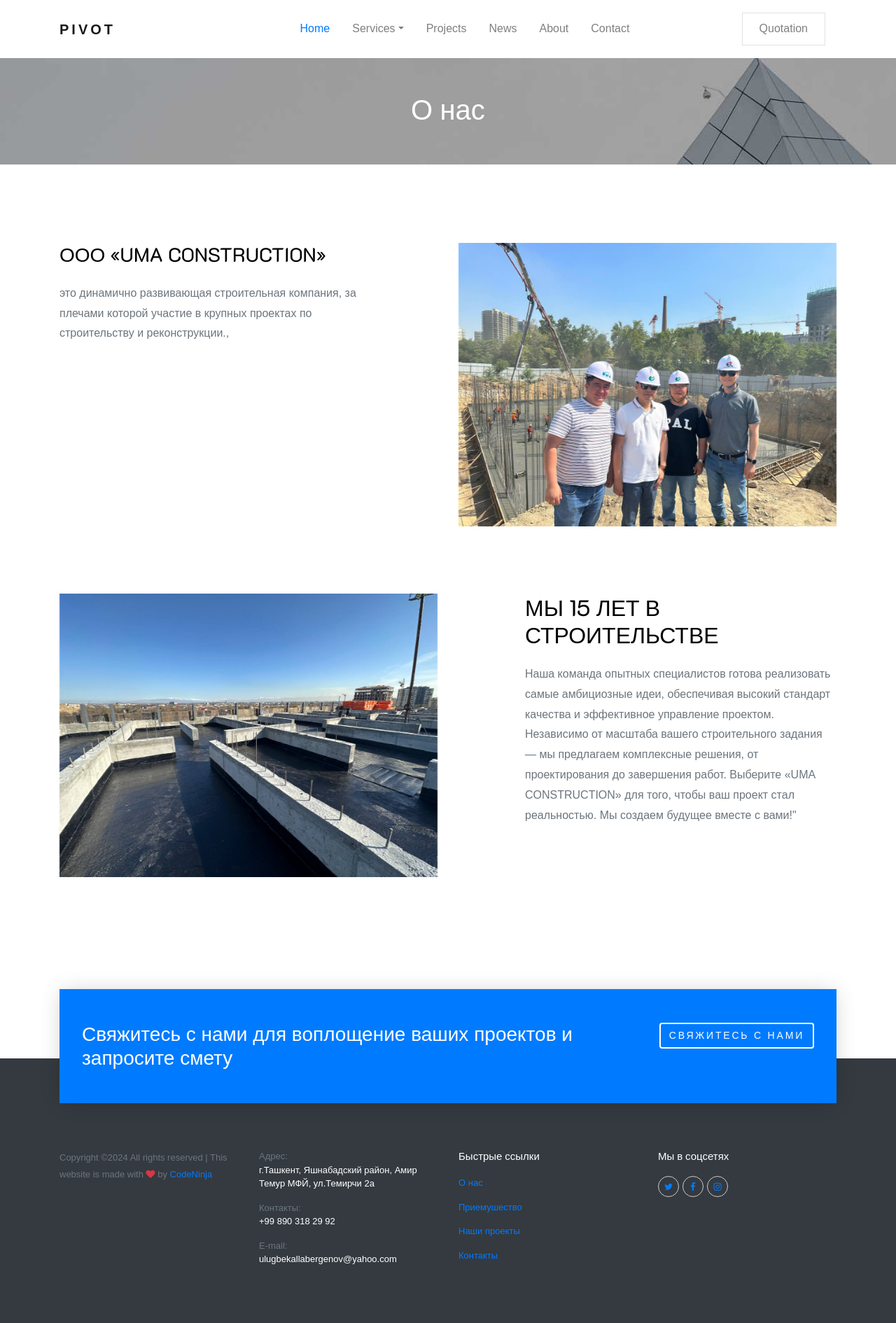
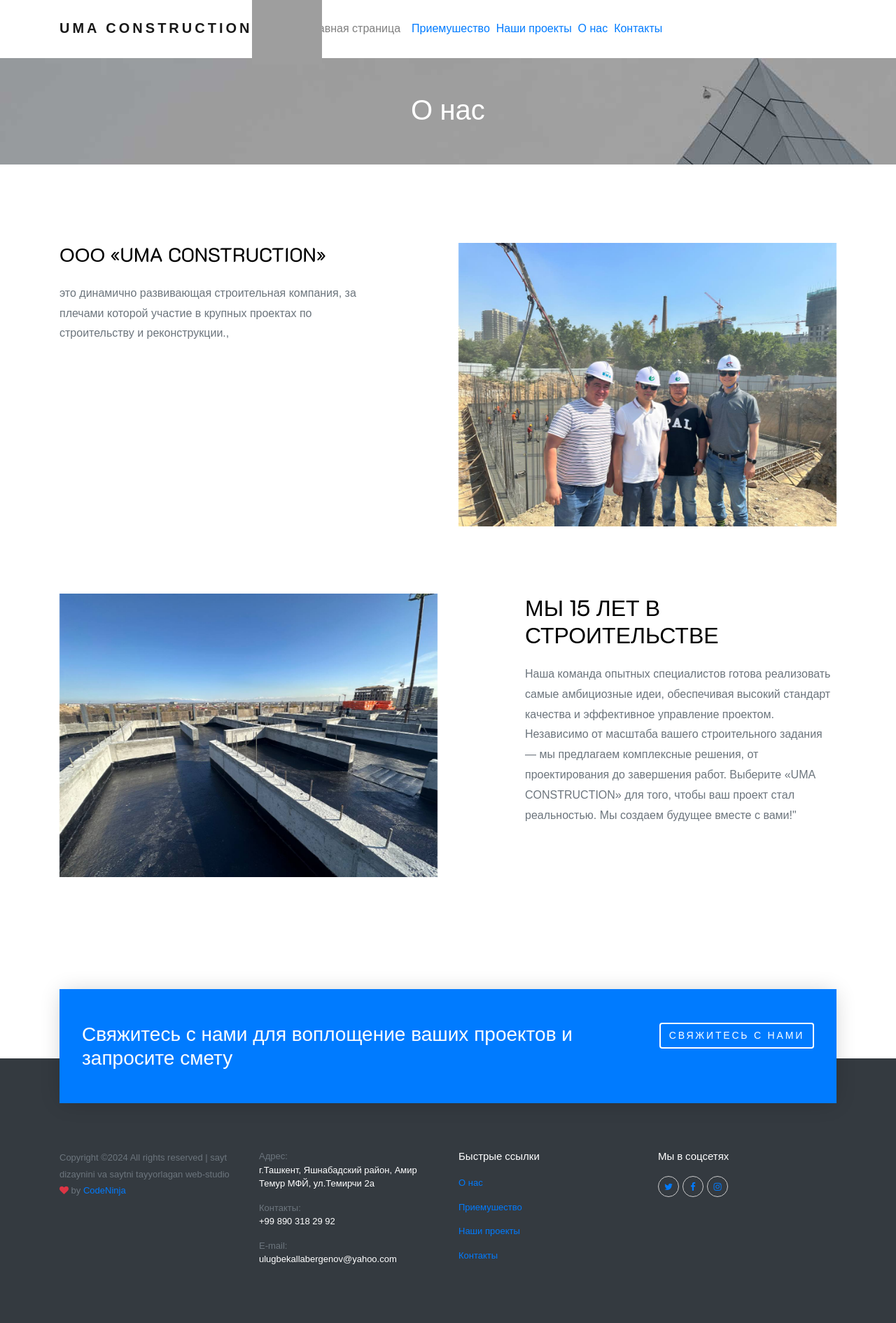
Before and after one commit to GulmiraApril/UMA-constuction, a Django app: page /about/ in a window 1280 px wide. Shown: the whole page at 70% size. Run offline with Django 5.2, Linux system fonts and the light colour scheme; some libraries are stand-ins or nearby versions; some web fonts are replaced; grey boxes are pictures that could not be loaded.

Commit message:
base html header navbarlar orasiga probel qoyildi.

```diff
--- a/templates/layouts/base.html
+++ b/templates/layouts/base.html
@@ -4,9 +4,8 @@
 
 <!-- Mirrored from preview.colorlib.com/theme/pivot/ by HTTrack Website Copier/3.x [XR&CO'2014], Mon, 08 Jan 2024 17:13:22 GMT -->
 <head>
-    <title>UMA construction &mdash; Website Template by Colorlib</title>
-    {#    <img src="path/to/your/logo.png" alt="Your Logo" class="logo">#}
-    {#    <img src="{% static 'img/1-01.svg' %}" alt="logo"/>#}
+    <title>UMA construction&mdash; Website Template by Colorlib</title>
+
     <meta charset="utf-8">
     <meta name="viewport" content="width=device-width, initial-scale=1, shrink-to-fit=no">
     <link href="https://fonts.googleapis.com/css?family=K2D:400,700|Niramit:300,700" rel="stylesheet">
@@ -80,52 +79,43 @@
 <header role="banner">
     <nav class="navbar navbar-expand-lg navbar-light bg-light">
         <div class="container">
-            <a class="navbar-brand position-absolute" href="index.html">Pivot</a>
-            <button class="navbar-toggler" type="button" data-toggle="collapse" data-target="#navbarsExample05"
+            <a class="navbar-brand position-absolute" href="/">UMA construction<img src="{% static 'img/logo2.png' %}" alt="Logo" width="100" height="100"></a>
+            &nbsp&nbsp&nbsp<button class="navbar-toggler active" type="button" data-toggle="collapse" data-target="#navbarsExample05"
                     aria-controls="navbarsExample05" aria-expanded="false" aria-label="Toggle navigation">
                 <span class="navbar-toggler-icon"></span>
-            </button>
+            </button>&nbsp&nbsp&nbsp&nbsp&nbsp&nbsp
             <div class="collapse navbar-collapse position-relative" id="navbarsExample05">
                 <ul class="navbar-nav mx-auto pl-lg-5 pl-0 d-flex align-items-center">
-                    <li class="nav-item">
-                        <a class="nav-link active" href="index.html">Home</a>
+                    <li class="nav-item {{ home }}">
+                        <a class="nav-link" href="/">Главная страница</a>
                     </li>
-                    <li class="nav-item dropdown">
-                        <a class="nav-link dropdown-toggle" href="services.html" id="dropdown04" data-toggle="dropdown"
-                           aria-haspopup="true" aria-expanded="false">Services</a>
-                        <div class="dropdown-menu" aria-labelledby="dropdown04">
-                            <a class="dropdown-item" href="services.html">Pre-Construction</a>
-                            <a class="dropdown-item" href="services.html">General Construction</a>
-                            <a class="dropdown-item" href="services.html">House Renovation</a>
-                            <a class="dropdown-item" href="services.html">Plumbing</a>
-                        </div>
-                    </li>
-                    <li class="nav-item">
-                        <a class="nav-link" href="works.html">Projects</a>
-                    </li>
-                    <li class="nav-item">
-                        <a class="nav-link" href="news.html">News</a>
-                    </li>
-                    <li class="nav-item">
-                        <a class="nav-link" href="about.html">About</a>
-                    </li>
-                    <li class="nav-item">
-                        <a class="nav-link" href="contact.html">Contact</a>
-                    </li>
-                    <li class="nav-item cta-btn2">
-                        <a class="nav-link" href="get-quote.html">
-                            <span class="d-inline-block px-4 py-2 border">Quotation</span>
-                        </a>
+
+                    <li class="nav-item {{ service }}">
+                        <a href="/services">Приемушество</a>
+                    </li>&nbsp&nbsp
+
+                    <li class="nav-item {{ project }}">
+                        <a href="/projects">Наши проекты</a>
+                    </li>&nbsp&nbsp
+
+                    <li class="nav-item {{ about }}">
+                        <a href="/about">О нас</a>
+                    </li>&nbsp&nbsp
+
+                    <li class="nav-item {{ contact }}">
+                        <a href="/contact">Контакты</a>
+
                     </li>
                 </ul>
             </div>
         </div>
     </nav>
 </header>
+
 {#<header role="banner">#}
 {#    <nav class="navbar navbar-expand-lg navbar-light bg-light">#}
 {#        <div class="container">#}
-{#            <a class="navbar-brand position-absolute" href="/">UMA construction</a>#}
+{#            <a class="navbar-brand position-absolute" href="/">UMA construction<img src="{% static 'img/logo2.png' %}" alt="Logo" width="100" height="100"></a>#}
 {#            <button class="navbar-toggler" type="button" data-toggle="collapse" data-target="#navbarsExample05"#}
 {#                    aria-controls="navbarsExample05" aria-expanded="false" aria-label="Toggle navigation">#}
 {#                <span class="navbar-toggler-icon"></span>#}
@@ -136,7 +126,7 @@
 {#                        <a class="nav-link" href="/">Главная страница</a>#}
 {#                    </li>#}
 {#                    <li class="nav-item {{ service }}">#}
-{#                        <a href="/services" id="dropdown04">Приемушество</a>#}
+{#                        <a href="/services">Приемушество</a>#}
 {#                    </li>#}
 {#                    <li class="nav-item {{ project }}">#}
 {#                        <a href="/projects">Наши проекты</a>#}
@@ -147,6 +137,11 @@
 {#                    <li class="nav-item {{ contact }}">#}
 {#                        <a href="/contact">Контакты</a>#}
 {#                    </li>#}
+{#                </ul>#}
+{#            </div>#}
+{##}
+{#             <div class="collapse navbar-collapse position-relative" id="navbarsExample05">#}
+{#                <ul class="navbar-nav mx-auto pl-lg-5 pl-0 d-flex align-items-center">#}
 {#                </ul>#}
 {#            </div>#}
 {#        </div>#}
@@ -177,7 +172,7 @@
                 <p>
 
                     Copyright &copy;<script>document.write(new Date().getFullYear());</script>
-                    All rights reserved | This website is made with <i class="fa fa-heart text-danger"
+                    All rights reserved | sayt dizaynini va saytni tayyorlagan web-studio <i class="fa fa-heart text-danger"
                                                                        aria-hidden="true"></i> by <a
                         href="https://colorlib.com/" target="_blank">CodeNinja</a>
 
@@ -220,19 +215,13 @@
                 </ul>
 
 
-                {#                <ul class="list-unstyled footer-link">#}
-                {#                    <li><a href="#">About</a></li>#}
-                {#                    <li><a href="#">Services</a></li>#}
-                {#                    <li><a href="#">Works</a></li>#}
-                {#                    <li><a href="#">Contact</a></li>#}
-                {#                </ul>#}
+
             </div>
             <div class="col-md-3">
                 <h3 class="text-white">Мы в соцсетях</h3>
                 <ul class="list-unstyled footer-link d-flex footer-social">
                     <li><a href="#" class="p-2"><span class="fa fa-twitter"></span></a></li>
                     <li><a href="#" class="p-2"><span class="fa fa-facebook"></span></a></li>
-                    {#                    <li><a href="#" class="p-2"><span class="fa fa-linkedin"></span></a></li>#}
                     <li><a href="#" class="p-2"><span class="fa fa-instagram"></span></a></li>
                 </ul>
             </div>
```
